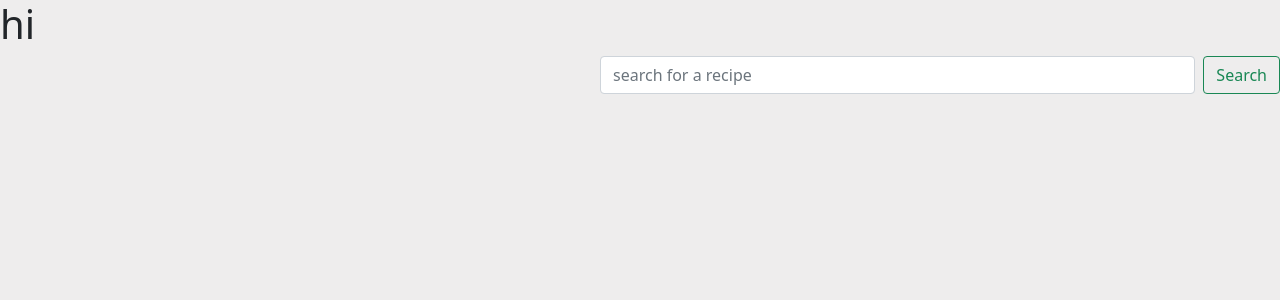
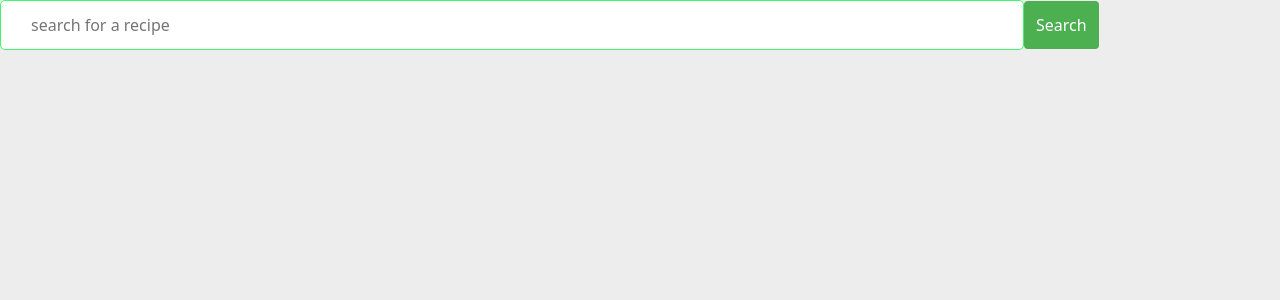
Before and after one commit to promiseume/recipe-app, a React (Create React App) app: page /recipes in a window 1280 px wide. Shown: the top 300 px of the page. Built offline with nearby package versions, Linux system fonts and the light colour scheme.

Commit message:
router and styling

```diff
--- a/src/component/footer.js
+++ b/src/component/footer.js
@@ -4,15 +4,15 @@ import { FaLinkedinIn,FaEnvelope,FaTwitterSquare,FaGithubSquare } from 'react-ic
 
 export default function Footer() {
     return (
-        <div className='footer'>
+        <div id='footer' className='footer'>
             <>
-            <h3>Copyright,Promise 2021,All right reserved</h3>
+            <h3>Copyright @ Promise 2021,All right reserved</h3>
             </>
-            <>
-            <h1><a href='https://twitter.com/ume_ngozi'><FaTwitterSquare/></a></h1>
-            <h1><a href='https://github.com/promiseume'><FaGithubSquare/></a></h1>
-            <h1><a href='https://discord.com/channels/@me/897255829202411540/918530151061549137'><FaLinkedinIn/></a></h1>
-        </>
+            <span>
+            <a href='https://twitter.com/ume_ngozi'><FaTwitterSquare/></a>
+            <a href='https://github.com/promiseume'><FaGithubSquare/></a>
+            <a href='https://discord.com/channels/@me/897255829202411540/918530151061549137'><FaLinkedinIn/></a>
+        </span>
         </div>
     )
 }
--- a/src/component/nav.js
+++ b/src/component/nav.js
@@ -16,14 +16,13 @@ export default function Nav() {
           <a class="nav-link active" aria-current="page" href="#">Home</a>
         </li>
         <li class="nav-item">
-          <a class="nav-link active" href="#">About</a>
+          <a class="nav-link active" href="#about">About</a>
         </li>
         <li class="nav-item">
-          {/* <a class="nav-link active" href="#">Recipe</a> */}
-          <Link to="/recipes"> Recipes </Link>
+      <Link to="/recipes"><h4 class="nav-link active">Recipe</h4> </Link>
         </li>
         <li class="nav-item">
-          <a class="nav-link active" href="#">Contact</a>
+          <a class="nav-link active" href="#footer">Contact</a>
         </li>
       </ul>
       </div>
--- a/src/component/recipe.js
+++ b/src/component/recipe.js
@@ -16,9 +16,13 @@ export default function Recipe() {
         ))
     },[id])
     return (
-        <div>
+        <div className='single-recipe-page'>
+            <>
            <h2>{fullRecipe.title}</h2>
            <img src={fullRecipe.image_url}></img>
+           <p>{fullRecipe.publisher}</p>
+           <a href={fullRecipe.source_url}>View Recipe</a>
+           </>
         </div>
     )
 }
--- a/src/component/recipepage.js
+++ b/src/component/recipepage.js
@@ -21,7 +21,6 @@ export default function Recipepage() {
   }
     return (
         <div>
-            <h1>hi</h1>
            <Search getRecipe ={searchRecipe}/>
            <Recipes handleRecipe ={recipe}/>
         </div>
--- a/src/component/search.js
+++ b/src/component/search.js
@@ -2,10 +2,10 @@ import React from 'react'
 
 export default function Search({getRecipe}) {
     return (
-        <div>
-        <form onSubmit={getRecipe} class="d-flex">
-        <input class="form-control me-2" type="search" placeholder='search for a recipe' type='text' name='recipeName'/>
-        <button class="btn btn-outline-success" type="submit">Search</button>
+        <div className='search'>
+        <form onSubmit={getRecipe}>
+        <input type="search" placeholder='search for a recipe' type='text' name='recipeName'/>
+        <button type="submit">Search</button>
       </form>
         </div>
     )
--- a/src/component/section.js
+++ b/src/component/section.js
@@ -11,7 +11,7 @@ import spaghetti from '../images/spaghetti.jpg'
 
 export default function Section() {
     return (
-        <div className='section'>
+        <div id='about' className='section'>
           <h3>Popular Food</h3>
           <p>We provide a variety of food and beverages recipes with high taste from famous chef.</p>
           <div className='images'>
--- a/src/index.css
+++ b/src/index.css
@@ -92,6 +92,12 @@ box-shadow: 0 4px 8px 0 rgba(0, 0, 0, 0.2), 0 6px 20px 0 rgba(0, 0, 0, 0.19);
   font-size: 1rem;
   font-weight: bold ;
 }
+.navbar-nav .nav-item h4{
+  font-size: 1rem;
+  font-weight: bold ;
+  text-decoration: none;
+  padding-top:10px;
+}
 .navbar-nav .nav-item a:hover{
   text-decoration:underline;
 }
@@ -145,5 +151,33 @@ box-shadow: 0 4px 8px 0 rgba(0, 0, 0, 0.2), 0 6px 20px 0 rgba(0, 0, 0, 0.19);
   background-color:#42f56c ;
   color: #fff;
   display: flex;
-  margin-bottom: 0px;
+  justify-content: space-between;
+  margin-top: 0px;
+  padding: 10px;
 }
+.footer h3{
+  font-size: 1.2rem;
+  color:#212529;
+  padding-top: 10px;
+}
+.footer span a{
+  font-size: 2rem;
+  color:#212529;
+  padding: 15px;
+}
+input[type=text]{
+  width: 80%;
+  padding: 12px 30px;
+  border: 1px solid #42f56c;
+  border-radius: 5px;
+  cursor: pointer;
+}
+.search button{
+  background-color: #4CAF50;
+  color: white;
+  padding: 12px;
+  border: none;
+  border-radius: 4px;
+  cursor: pointer;
+  margin: -1;
+}
```
